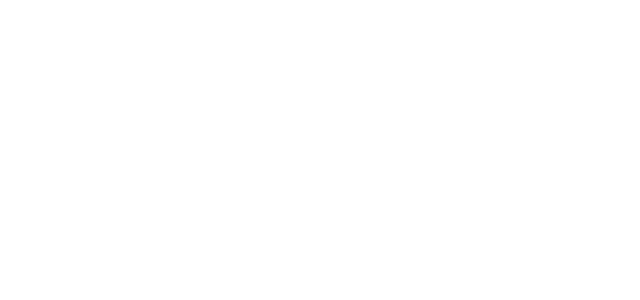
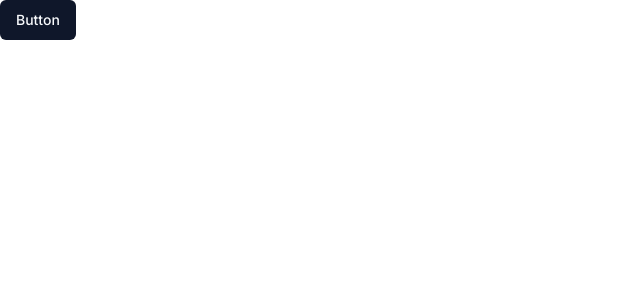
Before and after one commit to SuaJeong-winter/Swith_snProject, a Next.js app: page / in a window 1280 px wide. Shown: the top 300 px of the page, without its empty margins (0-640 px from the left). Built offline with nearby package versions, Linux system fonts and the light colour scheme.

Commit message:
feat: add button component to home page

```diff
--- a/app/page.tsx
+++ b/app/page.tsx
@@ -1,3 +1,5 @@
+import { Button } from '~/components/ui/button'
+
 export default function Home() {
-  return <></>
+  return <Button>Button</Button>
 }
```
